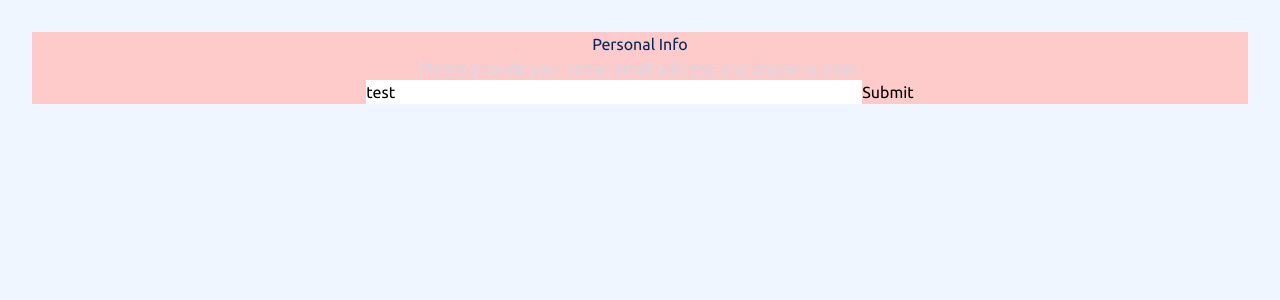
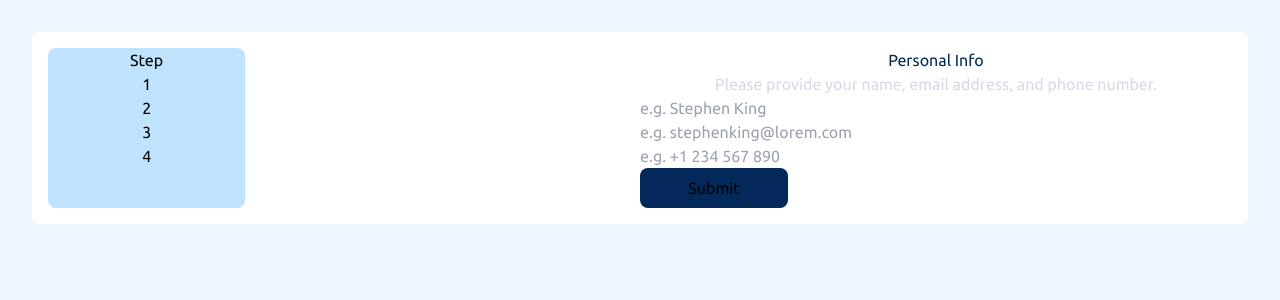
Before and after one commit to brianlagranda/multiStepForm, a React (Vite) app: page / in a window 1280 px wide. Shown: the top 300 px of the page. Built offline with nearby package versions, Linux system fonts and the light colour scheme; the HTML template or start-up script is replaced by a standard one.

Commit message:
feat: add first approach personalInfo form

```diff
--- a/src/components/PersonalInfo.tsx
+++ b/src/components/PersonalInfo.tsx
@@ -10,21 +10,63 @@ const PersonalInfo = () => {
     } = useForm<Inputs>();
     const onSubmit: SubmitHandler<Inputs> = (data) => console.log(data);
 
-    console.log(watch('example'));
+    console.log(watch('name'));
 
     return (
-        <div className=' bg-red-200 w-full h-full'>
-            <h1>Personal Info</h1>
-            <p>Please provide your name, email address, and phone number.</p>
+        <div className=' bg-neutral-white w-full h-full rounded-lg grid grid-cols-2 p-4'>
+            <aside className='col-start-1 w-1/3 bg-primary-light-blue rounded-lg'>
+                Step
+                <p className='text-black'>1</p>
+                <p className='text-black'>2</p>
+                <p className='text-black'>3</p>
+                <p className='text-black'>4</p>
+            </aside>
 
-            <form onSubmit={handleSubmit(onSubmit)}>
-                <input defaultValue='test' {...register('example')} />
+            <div className='col-start-2'>
+                <h1>Personal Info</h1>
+                <p>
+                    Please provide your name, email address, and phone number.
+                </p>
 
-                <input {...register('exampleRequired', { required: true })} />
-                {errors.exampleRequired && <span>This field is required</span>}
+                <form
+                    onSubmit={handleSubmit(onSubmit)}
+                    className='flex flex-col'
+                >
+                    <input
+                        defaultValue={''}
+                        placeholder='e.g. Stephen King'
+                        {...register('name', { required: true })}
+                    />
+                    {errors.name && (
+                        <span className='text-primary-strawberry-red font-bold'>
+                            This field is required
+                        </span>
+                    )}
 
-                <input type='submit' />
-            </form>
+                    <input
+                        defaultValue={''}
+                        placeholder='e.g. stephenking@lorem.com'
+                        {...register('email', { required: true })}
+                    />
+                    {errors.email && (
+                        <span className='text-primary-strawberry-red font-bold'>
+                            This field is required
+                        </span>
+                    )}
+
+                    <input
+                        defaultValue={''}
+                        placeholder='e.g. +1 234 567 890'
+                        {...register('phone')}
+                    />
+
+                    <input
+                        type='submit'
+                        className='w-1/4 h-10 rounded-lg bg-primary-marine-blue hover:bg-primary-pastel-blue'
+                        name='Next Step'
+                    />
+                </form>
+            </div>
         </div>
     );
 };
```
